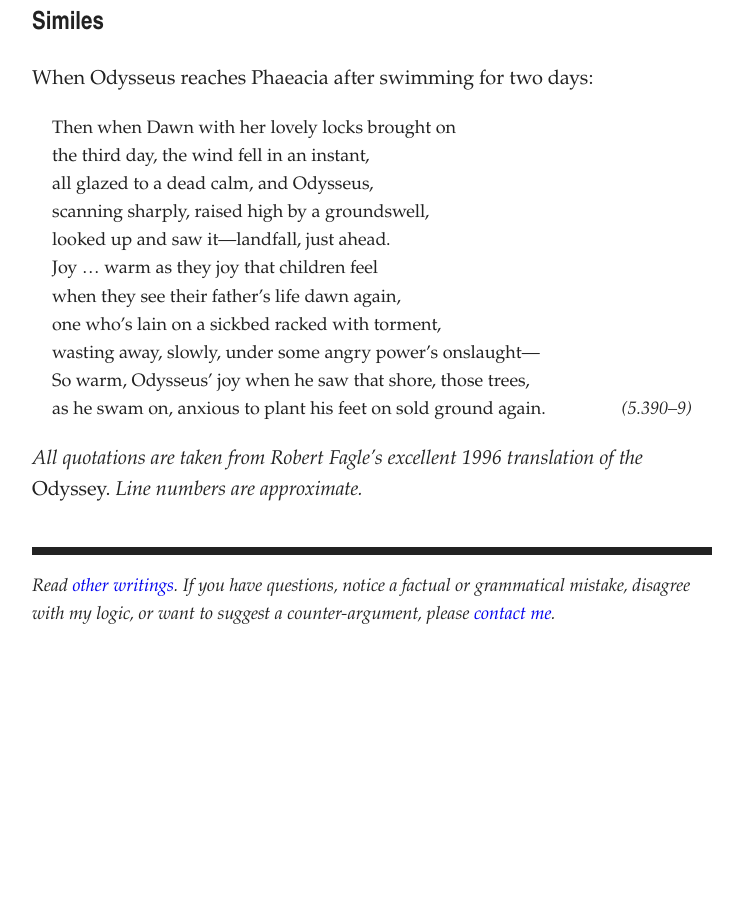
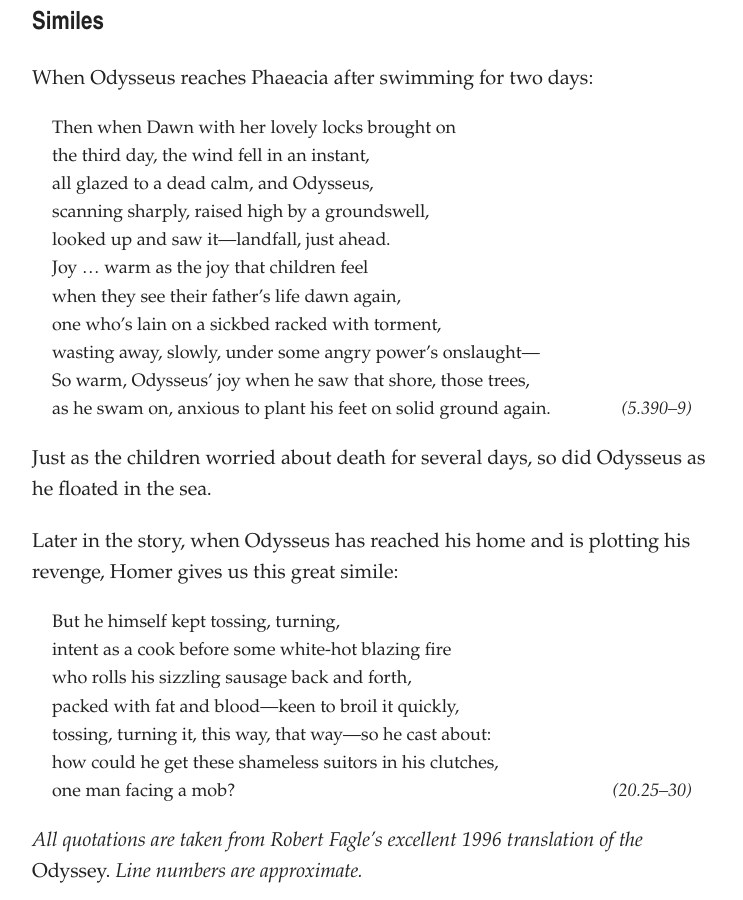
Before and after one commit to artsandmetaphysics/goodlifeodyssey, a Jekyll site: the page built from _documents/the-odyssey.md, in a window 1280 px wide and 900 px high, scrolled down 9865 px. Shown: the whole window, without its empty margins (268-1011 px from the left). Built offline with Jekyll 4.4.1, drawn with Linux system fonts in a browser that asks for light colours; before the commit the page ends 10532 px from its top, so only the background shows below that.

Commit message:
Add content

```diff
--- a/_documents/the-odyssey.md
+++ b/_documents/the-odyssey.md
@@ -374,12 +374,26 @@ When Odysseus reaches Phaeacia after swimming for two days:
 <p>all glazed to a dead calm, and Odysseus,</p>
 <p>scanning sharply, raised high by a groundswell,</p>
 <p>looked up and saw it—landfall, just ahead.</p>
-<p>Joy … warm as they joy that children feel</p>
+<p>Joy … warm as the joy that children feel</p>
 <p>when they see their father’s life dawn again,</p>
 <p>one who’s lain on a sickbed racked with torment,</p>
 <p>wasting away, slowly, under some angry power’s onslaught—</p>
 <p>So warm, Odysseus’ joy when he saw that shore, those trees,</p>
-<p>as he swam on, anxious to plant his feet on sold ground again. <cite>(5.390–9)</cite></p>
+<p>as he swam on, anxious to plant his feet on solid ground again. <cite>(5.390–9)</cite></p>
+</blockquote>
+
+Just as the children worried about death for several days, so did Odysseus as he floated in the sea.
+
+Later in the story, when Odysseus has reached his home and is plotting his revenge, Homer gives us this great simile:
+
+<blockquote class="poetry">
+<p>But he himself kept tossing, turning,</p>
+<p>intent as a cook before some white-hot blazing fire</p>
+<p>who rolls his sizzling sausage back and forth,</p>
+<p>packed with fat and blood—keen to broil it quickly,</p>
+<p>tossing, turning it, this way, that way—so he cast about:</p>
+<p>how could he get these shameless suitors in his clutches,</p>
+<p>one man facing a mob? <cite>(20.25–30)</cite></p>
 </blockquote>
 
 *All quotations are taken from Robert Fagle’s excellent 1996 translation of the* Odyssey. *Line numbers are approximate.*
```
Also changed, not shown: _documents/the-righteous-mind.md (+5 -2 lines), documents/the-odyssey.md (+15 -2 lines), documents/the-righteous-mind.md (+5 -2 lines).
